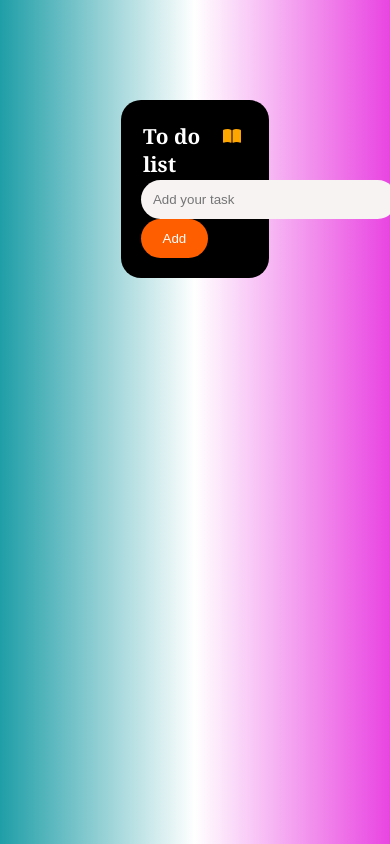
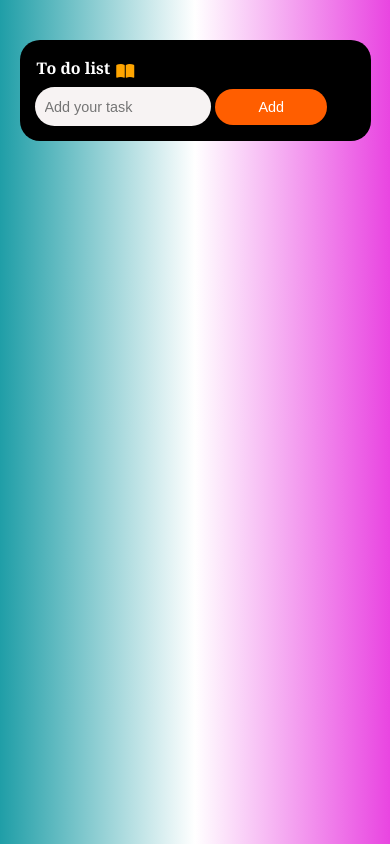
Before and after one commit to Tripti788/Todo_app, a plain HTML site: page index.html in a window 390 px wide. Drawn offline with Linux system fonts and the light colour scheme.

Commit message:
Update style.css with new styles

```diff
--- a/style.css
+++ b/style.css
@@ -2,42 +2,39 @@
     padding: 0px;
     margin: 0px ;
     box-sizing: border-box;
+}
 
-}
 body{
     background: linear-gradient(to right,rgb(31, 158, 167),white,rgb(233, 69, 225));
 }
+
 .container{
-
     color: white;
     background-color: black;
-
-
     width: 38%;
     max-width: 380px;
-
     border-radius :20px ;
     padding: 20px ;
-
     margin: auto;
     margin-top: 100px;
+}
+
+.heading{
+    display: flex;
+    padding: 2px;
 }
 
 .heading i{
     color: orange;
     padding: 6px;
 }
+
 .heading p{
     font-family:Cambria, Cochin, Georgia, Times, 'Times New Roman', serif;
     font-weight: bold;
     font-size: 1.3rem;
+}
 
-
-}
-.heading{
-    display: flex;
-    padding: 2px;
-}
 #input-panel input{
     background-color: rgb(247, 243, 243);
     width: 256px;
@@ -50,25 +47,16 @@ body{
 }
 
 #input-panel input:hover{
-
     border: 1px solid black;
-
 }
-
-
-
 
 #input-panel button{
     background-color: rgb(255, 94, 0);
     color: white;
-
     padding: 12px;
     cursor: pointer;
-        border: none;
-
-
+    border: none;
     width: 67px;
-
     border-radius: 44px;
 }
 
@@ -81,7 +69,6 @@ ul li{
     position:relative;
 }
 
-
 ul li::before{
     height: 25px;
     width: 25px;
@@ -93,7 +80,6 @@ ul li::before{
     top: 12px;
     left: 8px;
 }
-
 
 ul li.checked{
     color: #b6b5b5;
@@ -115,10 +101,53 @@ ul li cross{
     line-height: 40px;
     text-align: center;
     border-radius:50% ;
+}
 
-
-}
 ul li cross:hover{
     background: rgb(78, 75, 75);
+}
 
+/* MEDIA QUERIES START HERE */
+
+@media screen and (max-width: 768px) {
+    .container {
+        width: 80%;
+        margin-top: 60px;
+    }
+    #input-panel input {
+        width: 60%;
+        font-size: 1rem;
+    }
+    #input-panel button {
+        width: 30%;
+        font-size: 1rem;
+    }
+    .heading p {
+        font-size: 1.1rem;
+    }
 }
+
+@media screen and (max-width: 480px) {
+    .container {
+        width: 90%;
+        margin-top: 40px;
+        padding: 15px;
+    }
+    #input-panel input {
+        width: 55%;
+        padding: 10px;
+        font-size: 0.9rem;
+    }
+    #input-panel button {
+        width: 35%;
+        padding: 10px;
+        font-size: 0.9rem;
+    }
+    .heading p {
+        font-size: 1rem;
+    }
+    ul li {
+        font-size: 15px;
+        padding: 10px 8px 10px 50px;
+    }
+}
```
